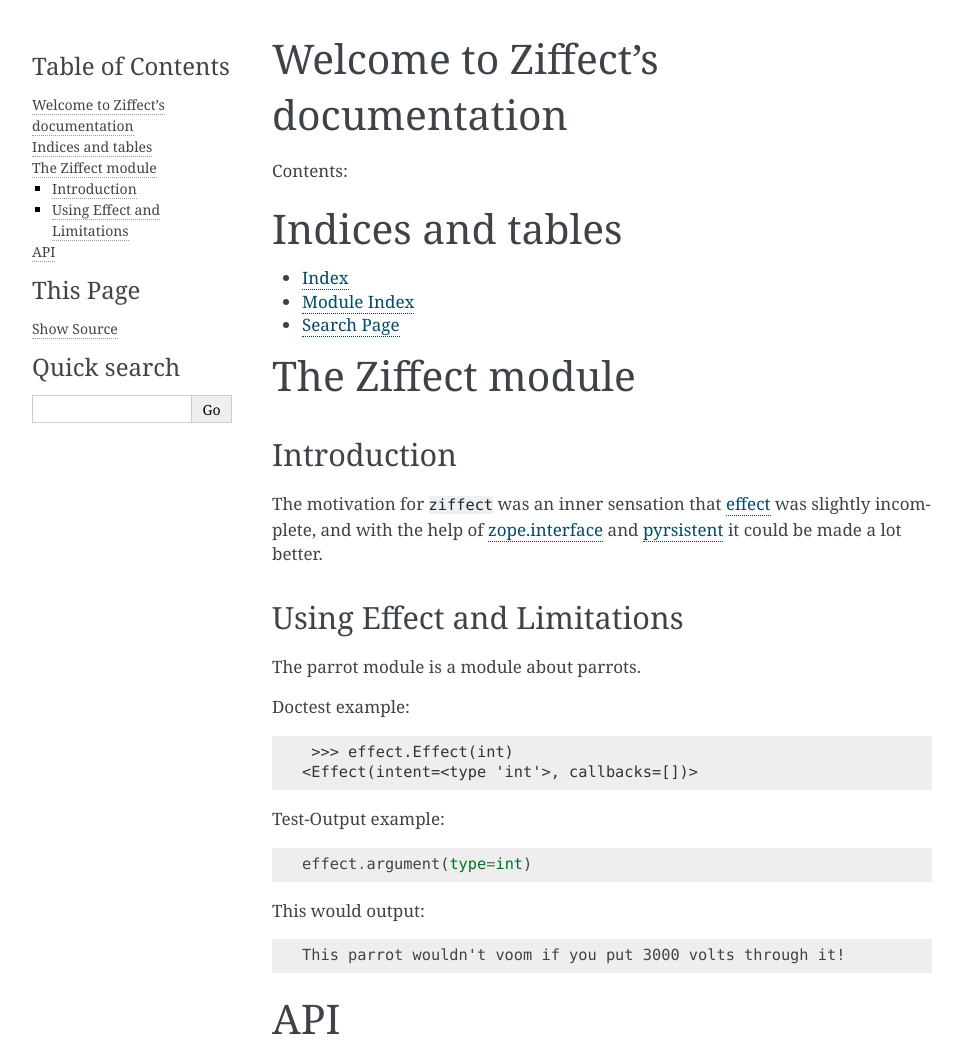
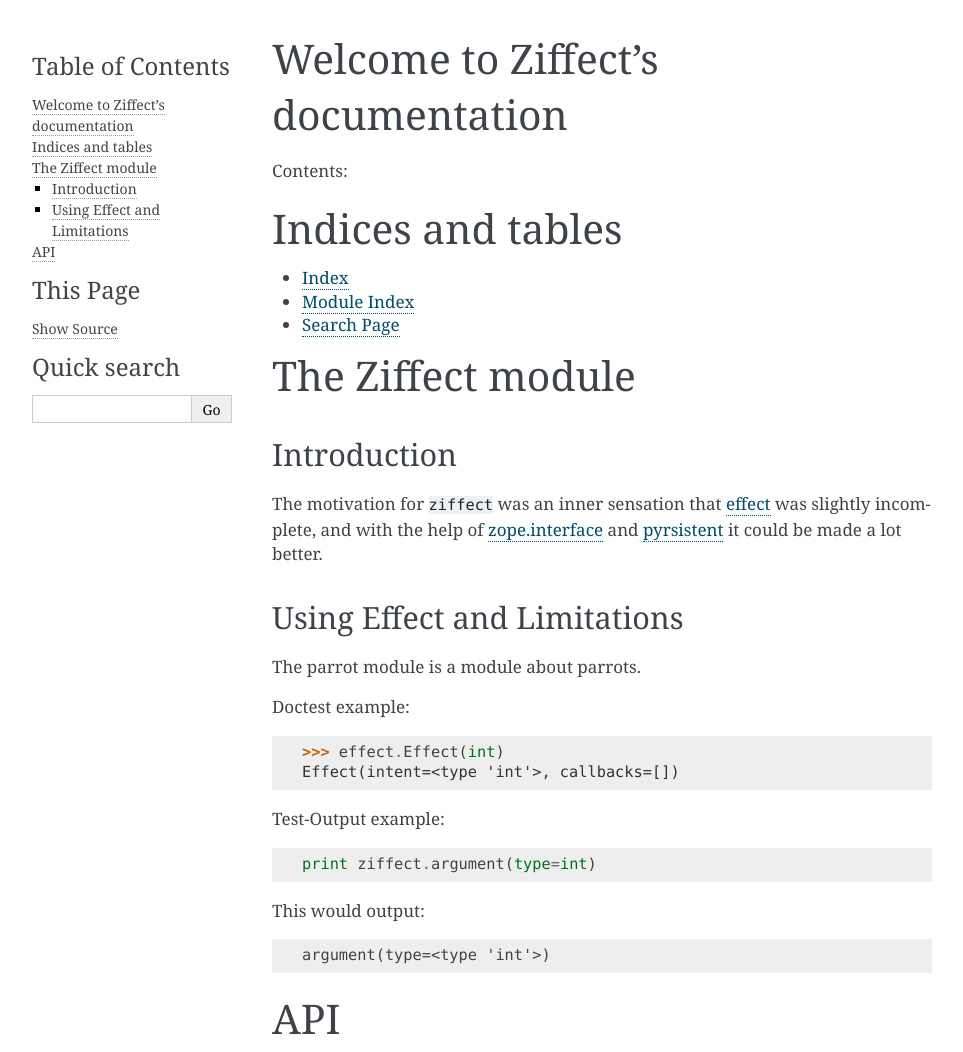
Before and after one commit to sarum90/ziffect, a Sphinx documentation site: the page built from docs/index.rst, in a window 1280 px wide, cut to the strip 0-1052 px from the top of the page. Shown: the whole strip, without its empty margins (148-1111 px from the left). Built offline with Sphinx 7.4.7, drawn with Linux system fonts in a browser that asks for light colours.

Commit message:
fixed all errors

```diff
--- a/docs/index.rst
+++ b/docs/index.rst
@@ -46,19 +46,19 @@
 .. doctest::
 
    >>> effect.Effect(int)
-  <Effect(intent=<type 'int'>, callbacks=[])>
+   Effect(intent=<type 'int'>, callbacks=[])
 
 Test-Output example:
 
 .. testcode::
 
-   effect.argument(type=int)
+   print ziffect.argument(type=int)
 
 This would output:
 
 .. testoutput::
 
-   This parrot wouldn't voom if you put 3000 volts through it!
+   argument(type=<type 'int'>)
 
 API
 ===
```
Also changed, not shown: .travis.yml.
